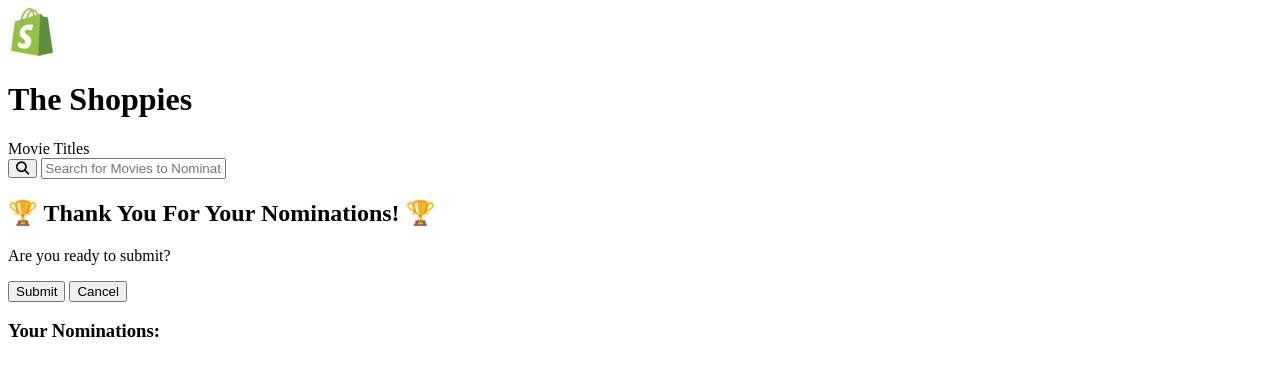
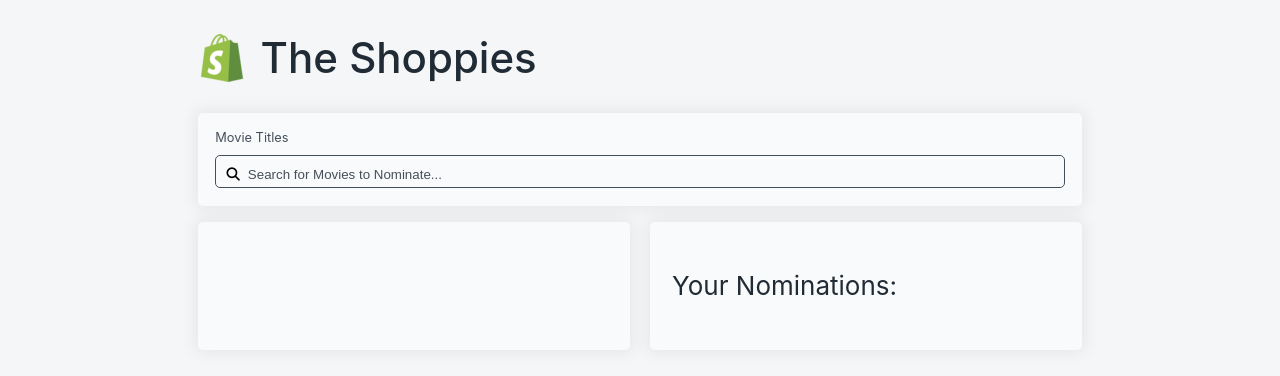
Before and after one commit to willzak/the-shoppies, a website: page docs/index.html in a window 1280 px wide. Drawn offline with nearby package versions, Linux system fonts and the light colour scheme; the site is published under a folder, as on GitHub Pages, so addresses that start at the root find nothing.

Commit message:
trying to fix issue with css links

```diff
--- a/docs/index.html
+++ b/docs/index.html
@@ -7,15 +7,15 @@
 
     <script src="https://ajax.googleapis.com/ajax/libs/jquery/3.4.1/jquery.min.js"></script>
     <script src="https://kit.fontawesome.com/45487d7142.js" crossorigin="anonymous"></script>
-    <script type="text/javascript" src="/scripts/client.js"></script>
-    <script type="text/javascript" src="/scripts/submitForm.js"></script>
-    <script type="text/javascript" src="/scripts/modal.js"></script>
+    <script type="text/javascript" src="scripts/client.js"></script>
+    <script type="text/javascript" src="scripts/submitForm.js"></script>
+    <script type="text/javascript" src="scripts/modal.js"></script>
 
-    <link rel="stylesheet" href="/styles/index.css" type="text/css">
-    <link rel="stylesheet" href="/styles/search.css" type="text/css">
-    <link rel="stylesheet" href="/styles/popup.css" type="text/css">
-    <link rel="stylesheet" href="/styles/button.css" type="text/css">
-    <link rel="stylesheet" href="/styles/modal.css" type="text/css">
+    <link rel="stylesheet" href="styles/index.css" type="text/css">
+    <link rel="stylesheet" href="styles/search.css" type="text/css">
+    <link rel="stylesheet" href="styles/popup.css" type="text/css">
+    <link rel="stylesheet" href="styles/button.css" type="text/css">
+    <link rel="stylesheet" href="styles/modal.css" type="text/css">
   </head>
 
   <body>
```
